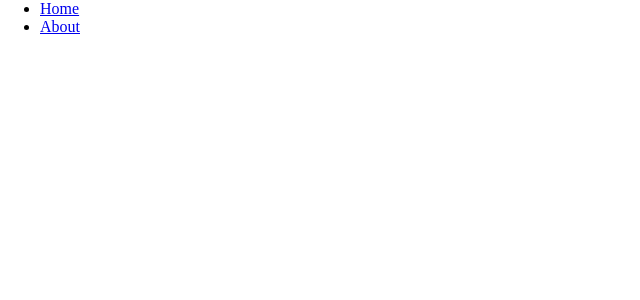
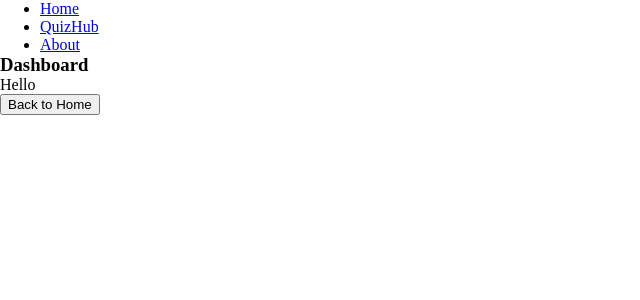
Before and after one commit to Suganthi2023/certification-project3, a React (Vite) app: page /quizhub in a window 1280 px wide. Before the commit this address had no page. Shown: the top 300 px of the page, without its empty margins (0-640 px from the left). Built offline with nearby package versions, Linux system fonts and the light colour scheme.

Commit message:
Added QuizHub Page , router for HubPage and BacktoHome button

```diff
--- a/src/App.jsx
+++ b/src/App.jsx
@@ -9,6 +9,7 @@ import {
  * Importing other components
  */
 import Home from './components/Home'
+import QuizHub from './components/QuizHub'
 import About from './components/About'
 
 const App = () => {
@@ -21,6 +22,9 @@ const App = () => {
               <Link to="/home">Home</Link>
             </li>
             <li>
+              <Link to="/quizhub">QuizHub</Link>
+            </li>
+            <li>
               <Link to="/about">About</Link>
             </li>
           </ul>
@@ -30,6 +34,7 @@ const App = () => {
             Furthermore, notice how the content above always renders? On each page? */}
         <Routes>
           <Route path="/home" element={<Home />} />
+          <Route path="/quizhub" element={<QuizHub/>}/>
           <Route path="/about" element={<About />} />
         </Routes>
       </div>
--- a/src/components/About.jsx
+++ b/src/components/About.jsx
@@ -1,9 +1,18 @@
+import { Link } from "react-router-dom"
+
 const About = () => {
   return (
-    <div>
-      <h3>About Page</h3>
+    <>
+      <div>
+        <h3>About Page</h3>
       <p>Hello</p>
-    </div>
+      </div>
+      <Link to="/Home">
+          <button>Back to Home</button>
+      </Link>
+
+    </>
+
   )
 }
 
--- /dev/null
+++ b/src/components/QuizHub.jsx
@@ -0,0 +1,18 @@
+import { Link } from "react-router-dom"
+const QuizHub = () => {
+    return (
+        <>
+            <div>
+                <h3>Dashboard</h3>
+                <p>Hello</p>
+            </div>
+            <Link to="/Home">
+                <button>Back to Home</button>
+            </Link>
+
+        </>
+
+    )
+  }
+
+  export default QuizHub
```
